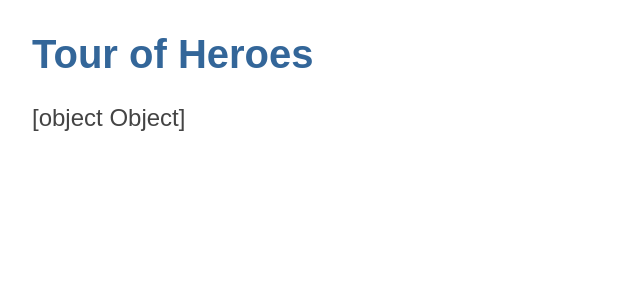
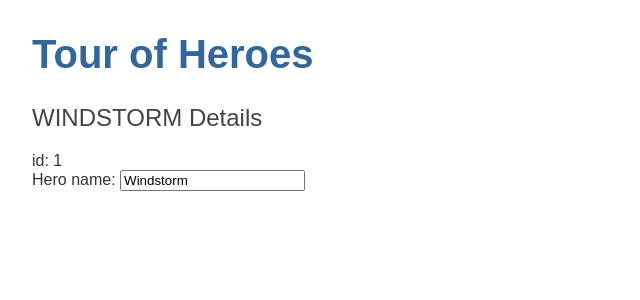
Before and after one commit to danzawadzki/angular-tour-of-heroes, an Angular app: page / in a window 1280 px wide. Shown: the top 300 px of the page, without its empty margins (0-640 px from the left). Built offline with nearby package versions, Linux system fonts and the light colour scheme.

Commit message:
Added input to the heroes component.

```diff
--- a/src/app/heroes/heroes.component.html
+++ b/src/app/heroes/heroes.component.html
@@ -1 +1,6 @@
-<h2>{{hero}}</h2>
+<h2>{{hero.name | uppercase}} Details</h2>
+<div><span>id: </span>{{hero.id}}</div>
+<div>
+  <label for="name">Hero name: </label>
+  <input id="name" [(ngModel)]="hero.name" placeholder="name">
+</div>
```
